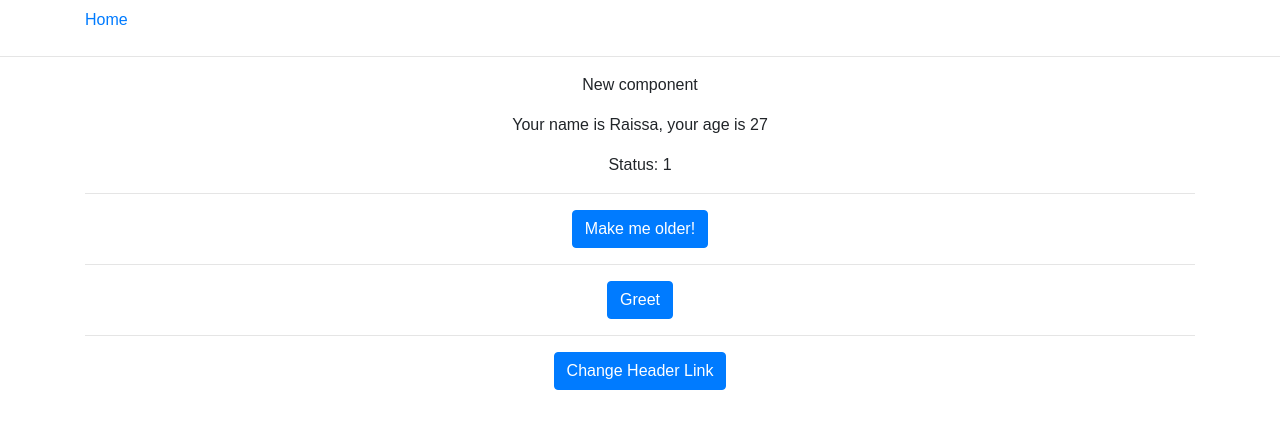
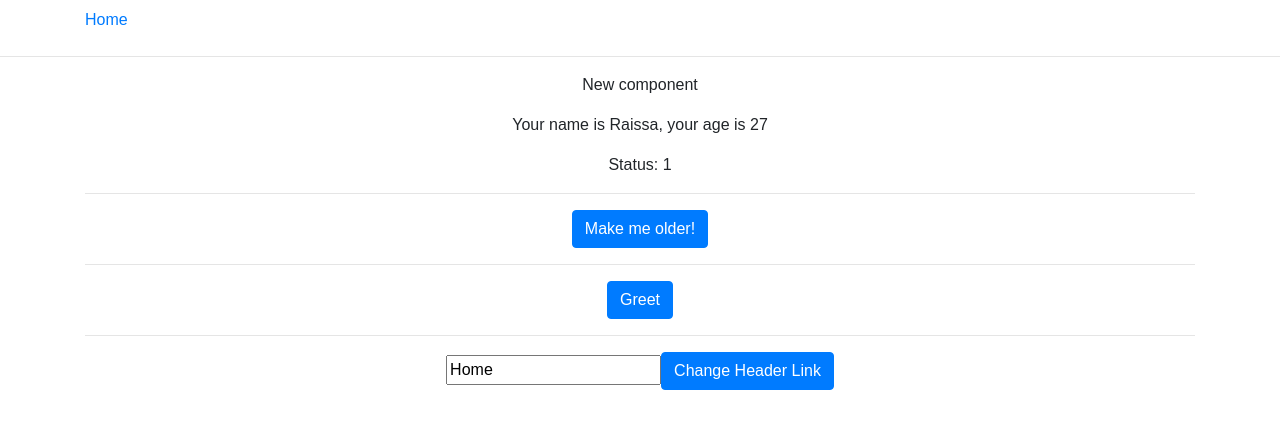
Before and after one commit to raahroo/React-Structure, a React (Create React App) app: page / in a window 1280 px wide. Shown: the top 428 px of the page. Built offline with nearby package versions, Linux system fonts and the light colour scheme.

Commit message:
Two-Way-Binding

```diff
--- a/src/App.js
+++ b/src/App.js
@@ -32,6 +32,7 @@
           greet={this.onGreet}
           changeLink={this.onChangeLinkName.bind(this) //Because of the "This"
           }
+          initialLinkName={this.state.homeLink}
         />
       </div>
     );
--- a/src/components/Home.js
+++ b/src/components/Home.js
@@ -7,7 +7,8 @@
         this.state = {
             age: props.initialAge,
             status: 0,
-            homeLink: "Changed Link"
+            homeLink: props.initialLinkName,
+
         };
         setTimeout(() => {
                 this.setState({
@@ -27,6 +28,12 @@
         this.props.changeLink(this.state.homeLink);
     }
 
+    onHandleChange(event){
+        this.setState({
+            homeLink: event.target.value
+        })
+    }
+
     render(){
         return (
             <div className="container">
@@ -42,11 +49,14 @@
                     className="btn btn-primary">Greet
                 </button>
                 <hr />
-                <button onClick={this.onChangeLink.bind(this)}
+                <input
+                    onChange={(event) => this.onHandleChange(event)}
+                    type="text"
+                    value={this.state.homeLink}/>
+                 <button onClick={this.onChangeLink.bind(this)}
                     className="btn btn-primary">Change Header Link
                 </button>
             </div>
-
         );
     }
 }
@@ -55,4 +65,5 @@
     name: PropTypes.string,
     initialAge: PropTypes.number,
     greet: PropTypes.func,
+    initialLinkName: PropTypes.string,
 };
```
